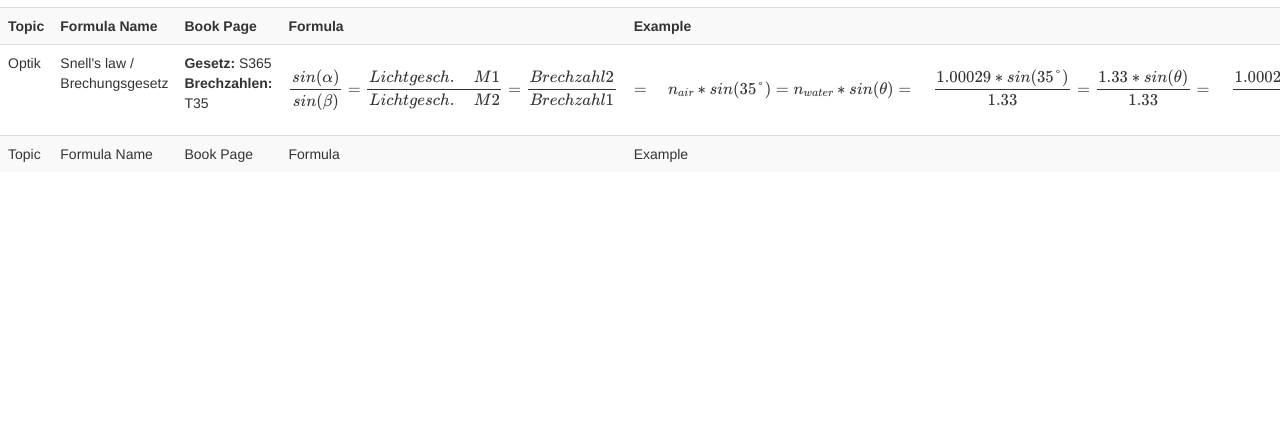
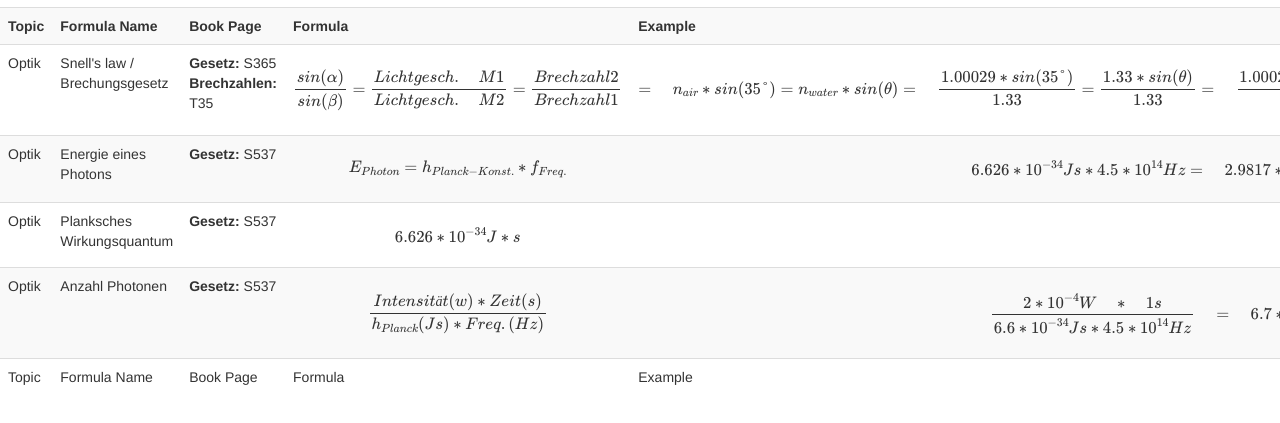
Before and after one commit to aerobless/HSR_Ph4I, a plain HTML site: page formulator/index.html in a window 1280 px wide. Shown: the part 63-486 px from the top of the page. Drawn offline with nearby package versions, Linux system fonts and the light colour scheme; some packages are replaced by stand-ins of ours.

Commit message:
Energie eines Photons, Planksches Wirkungsquantum & Anzahl Photonen hinzugefügt.

```diff
--- a/formulator/index.html
+++ b/formulator/index.html
@@ -35,6 +35,27 @@
             <td>$${ =\quad n }_{ air }*sin(35°)={ n }_{ water }*sin(\theta )\\ =\quad \frac { 1.00029*sin(35°) }{ 1.33 } =\frac { 1.33*sin(\theta ) }{ 1.33 } \\ =\quad \frac { 1.00029*sin(35°) }{ 1.33 } =\quad sin(\theta )\\ =\quad arcsin(0.4314)\quad =\quad \theta $$</td>
         </tr>
         <tr>
+            <td>Optik</td>
+            <td>Energie eines Photons</td>
+            <td><b>Gesetz: </b>S537</td>
+            <td>$${ E }_{ Photon }={ h }_{ Planck-Konst. }*{ f }_{ Freq. }$$</td>
+            <td>$$6.626*{ 10 }^{ -34 }Js*4.5*{ 10 }^{ 14 }Hz\\ =\quad 2.9817*{ 10 }^{ -19 }J$$</td>
+        </tr>
+        <tr>
+            <td>Optik</td>
+            <td>Planksches Wirkungsquantum</td>
+            <td><b>Gesetz: </b>S537</td>
+            <td>$$6.626*{ 10 }^{ -34 }J*s$$</td>
+            <td>$$ $$</td>
+        </tr>
+        <tr>
+            <td>Optik</td>
+            <td>Anzahl Photonen</td>
+            <td><b>Gesetz: </b>S537</td>
+            <td>$$\frac { Intensität(w)*Zeit(s) }{ { h }_{ Planck }(Js)*Freq.(Hz) } $$</td>
+            <td>$$\frac { 2*{ 10 }^{ -4 }W\quad *\quad 1s }{ 6.6*{ 10 }^{ -34 }Js*4.5*{ 10 }^{ 14 }Hz } \quad =\quad 6.7*{ 10 }^{ 14 }$$</td>
+        </tr>
+        <tr>
             <td>Topic</td>
             <td>Formula Name</td>
             <td>Book Page</td>
```
